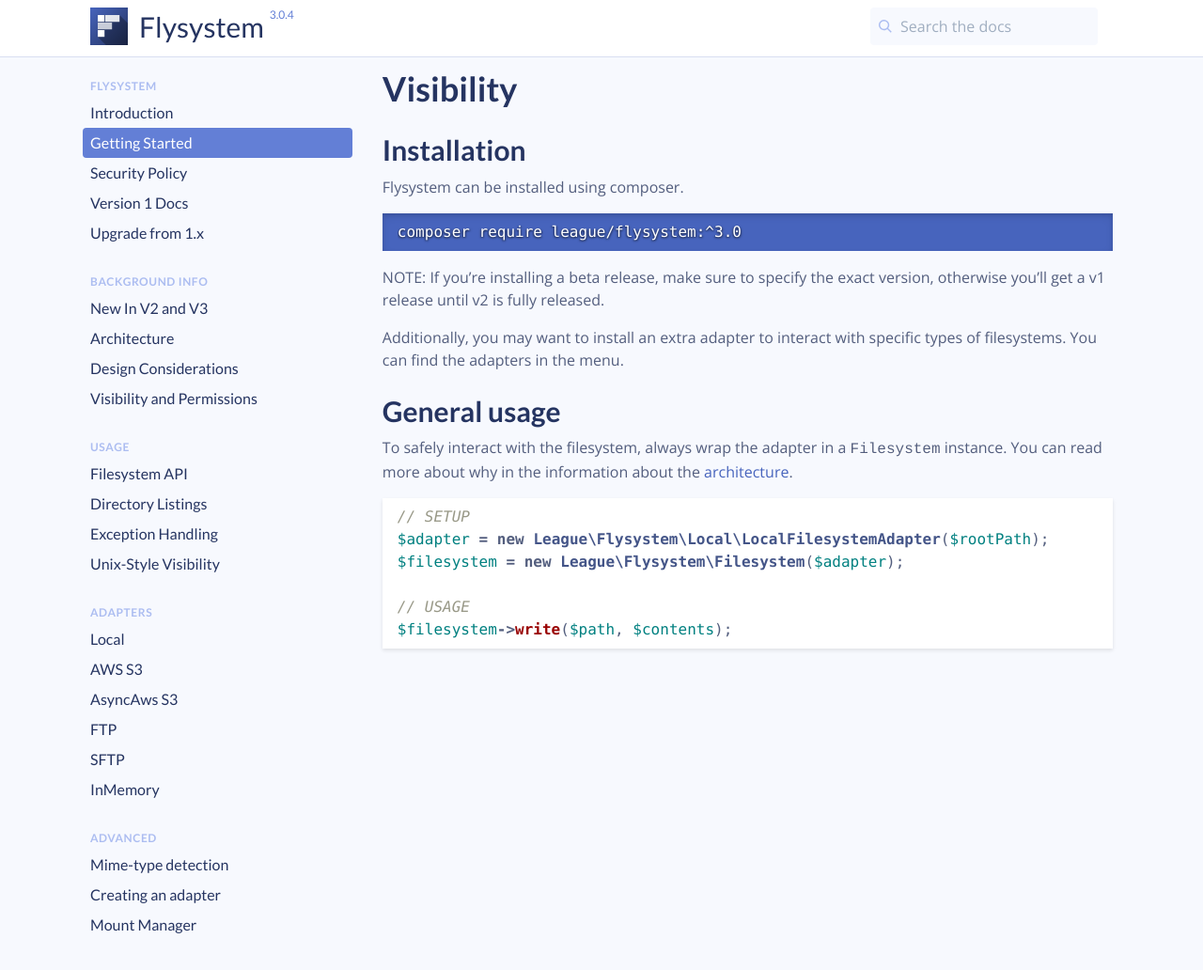
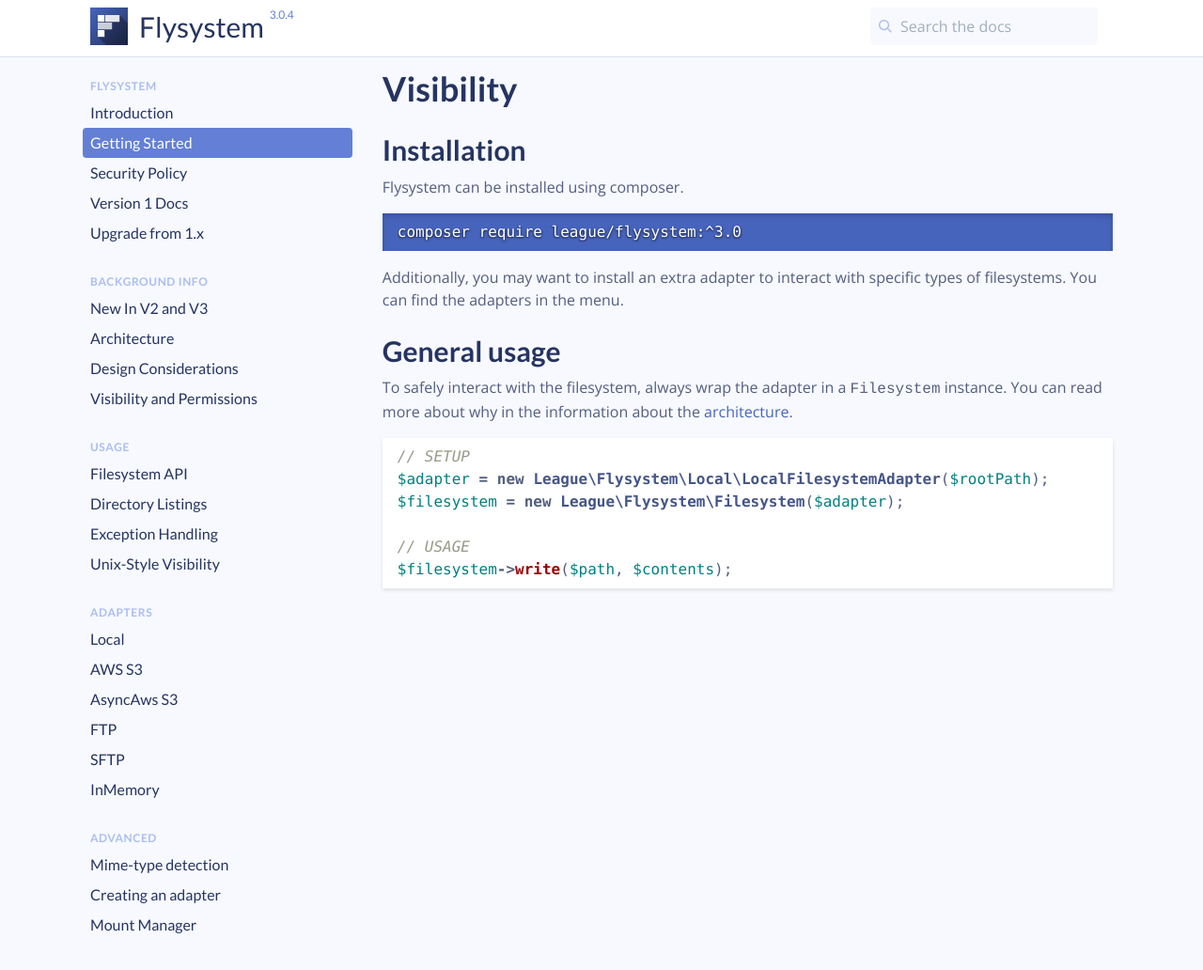
Before and after one commit to thephpleague/flysystem, a Jekyll site: the page built from v2/getting-started.md, in a window 1280 px wide and 1032 px high. Shown: the whole window at 94% size. Built offline with Jekyll 4.4.1, drawn with Linux system fonts in a browser that asks for light colours; comment, search, counter and statistics services are not loaded.

Commit message:
Remove pre-release not

````diff
--- a/v2/getting-started.md
+++ b/v2/getting-started.md
@@ -12,9 +12,6 @@ Flysystem can be installed using composer.
 ```bash
 composer require league/flysystem:^3.0
 ```
-
-> NOTE: If you're installing a beta release, make sure to specify the
-> exact version, otherwise you'll get a v1 release until v2 is fully released.
 
 Additionally, you may want to install an extra adapter to interact with specific
 types of filesystems. You can find the adapters in the menu.
````
